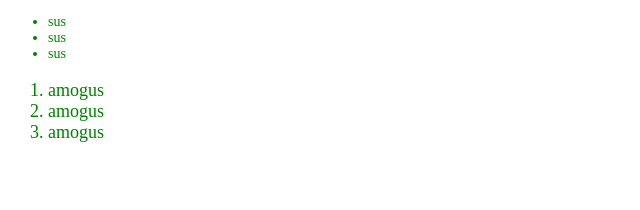
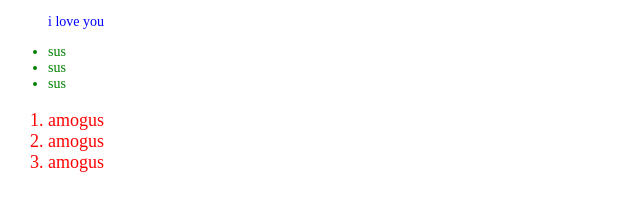
Before and after one commit to AquR3d/webharvardcs50, a plain HTML site: page sas.html in a window 1280 px wide. Shown: the whole page, without its empty margins (0-640 px from the left). Drawn offline with Linux system fonts and the light colour scheme.

Commit message:
wow more scss and nesting

```diff
--- a/sas.html
+++ b/sas.html
@@ -6,7 +6,10 @@
   </head>
   <body>
 
+    <div>
         <ul>
+            <p>i love you</p>
+
             <li>sus</li>
             <li>sus</li>
             <li>sus</li>
@@ -17,6 +20,7 @@
             <li>amogus</li>
             <li>amogus</li>
         </ol>
+    </div>
 
   </body>
 </html>
--- a/variables.scss
+++ b/variables.scss
@@ -1,4 +1,4 @@
-$color: green; /* variable called color that is red */
+$color: red; /* variable called color that is red */
 
 ul {
     font-size: 14px;
@@ -10,6 +10,19 @@ ol {
     color: $color;
 }
 
+// this particular nesting is only allowed in SAS
+div {
+    font-size: 18px;
+
+    p {
+        color: blue;
+    }
+
+    ul {
+        color: green;
+    }
+}
+
 // must be compiled with "sass file_name.scss:file_name.css"
 // can be done automatic with "sass --watch variables.scss:variables.css"
 // sus
```
Also changed, not shown: variables.css, 1 other file. Lines whose indentation alone changed are shown as unchanged.
